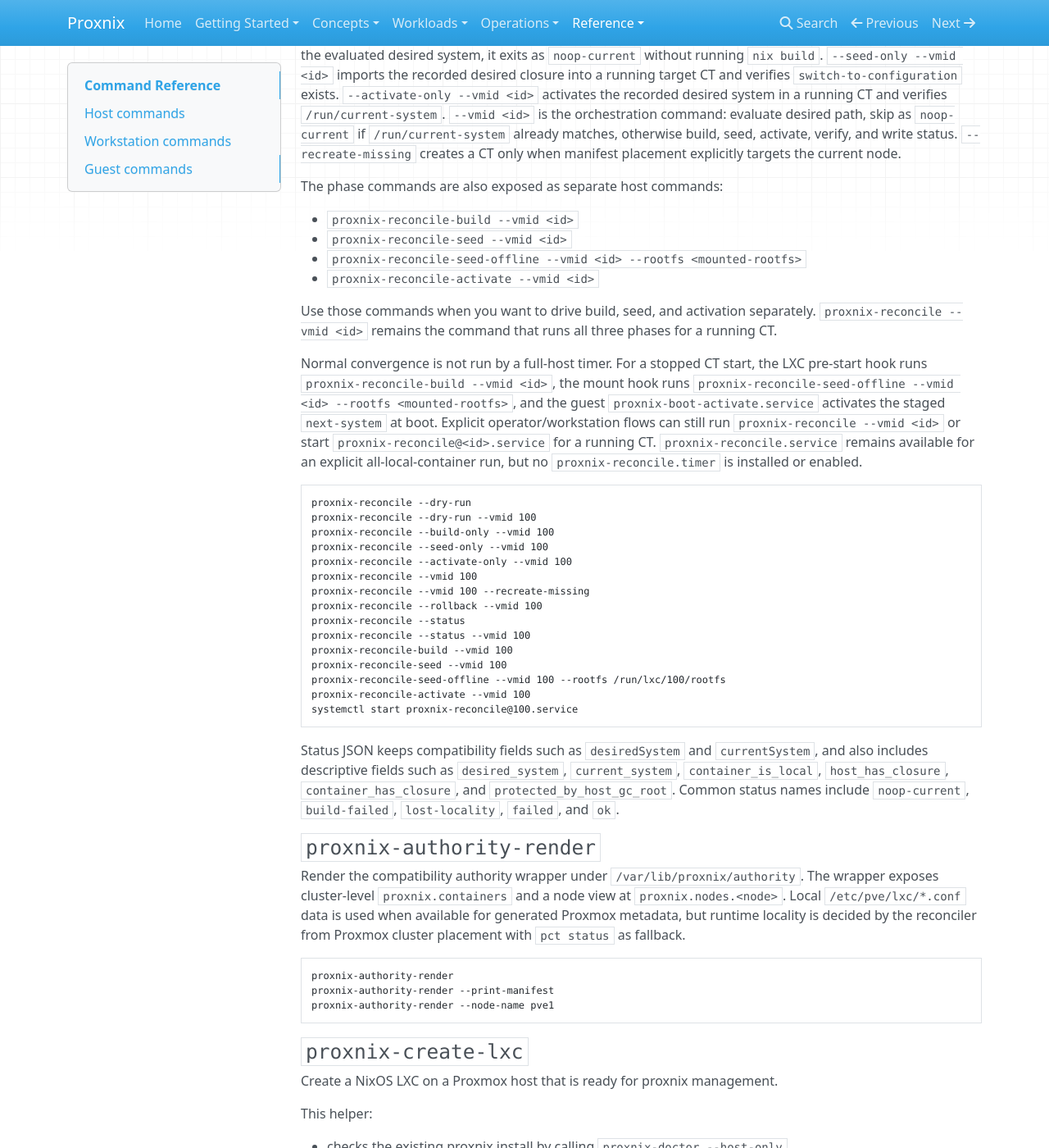
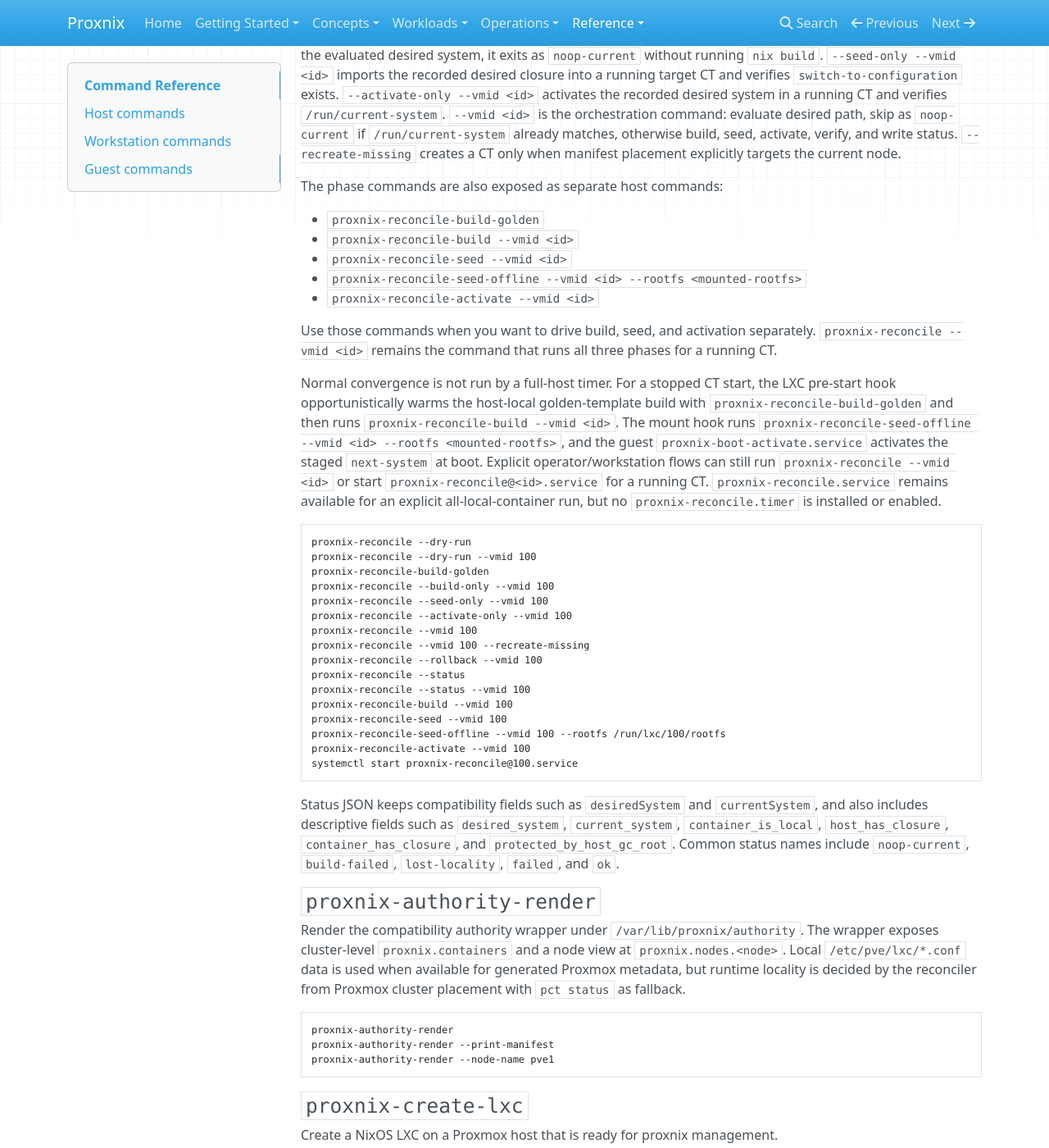
Before and after one commit to denMaier/proxnix, an MkDocs documentation site: the page built from docs/reference/commands.md, in a window 1280 px wide and 1400 px high, scrolled down 5014 px. Shown: the whole window at 82% size. Built offline with MkDocs 1.6.1, drawn with Linux system fonts in a browser that asks for light colours; nearby versions of some CDN libraries.

Commit message:
add host golden template build

````diff
--- a/docs/reference/commands.md
+++ b/docs/reference/commands.md
@@ -285,6 +285,7 @@
 
 The phase commands are also exposed as separate host commands:
 
+- `proxnix-reconcile-build-golden`
 - `proxnix-reconcile-build --vmid <id>`
 - `proxnix-reconcile-seed --vmid <id>`
 - `proxnix-reconcile-seed-offline --vmid <id> --rootfs <mounted-rootfs>`
@@ -295,8 +296,10 @@
 for a running CT.
 
 Normal convergence is not run by a full-host timer. For a stopped CT start,
-the LXC pre-start hook runs `proxnix-reconcile-build --vmid <id>`, the mount
-hook runs `proxnix-reconcile-seed-offline --vmid <id> --rootfs <mounted-rootfs>`,
+the LXC pre-start hook opportunistically warms the host-local golden-template
+build with `proxnix-reconcile-build-golden` and then runs
+`proxnix-reconcile-build --vmid <id>`. The mount hook runs
+`proxnix-reconcile-seed-offline --vmid <id> --rootfs <mounted-rootfs>`,
 and the guest `proxnix-boot-activate.service` activates the staged
 `next-system` at boot. Explicit operator/workstation flows can still run
 `proxnix-reconcile --vmid <id>` or start `proxnix-reconcile@<id>.service` for a
@@ -307,6 +310,7 @@
 ```bash
 proxnix-reconcile --dry-run
 proxnix-reconcile --dry-run --vmid 100
+proxnix-reconcile-build-golden
 proxnix-reconcile --build-only --vmid 100
 proxnix-reconcile --seed-only --vmid 100
 proxnix-reconcile --activate-only --vmid 100
````
Also changed, not shown: desiredState.md (+5 -0 lines), docs/concepts/architecture.md (+5 -2 lines), docs/getting-started/installation.md (+1 -0 lines), docs/reference/files-and-directories.md (+2 -0 lines), 9 other files.
